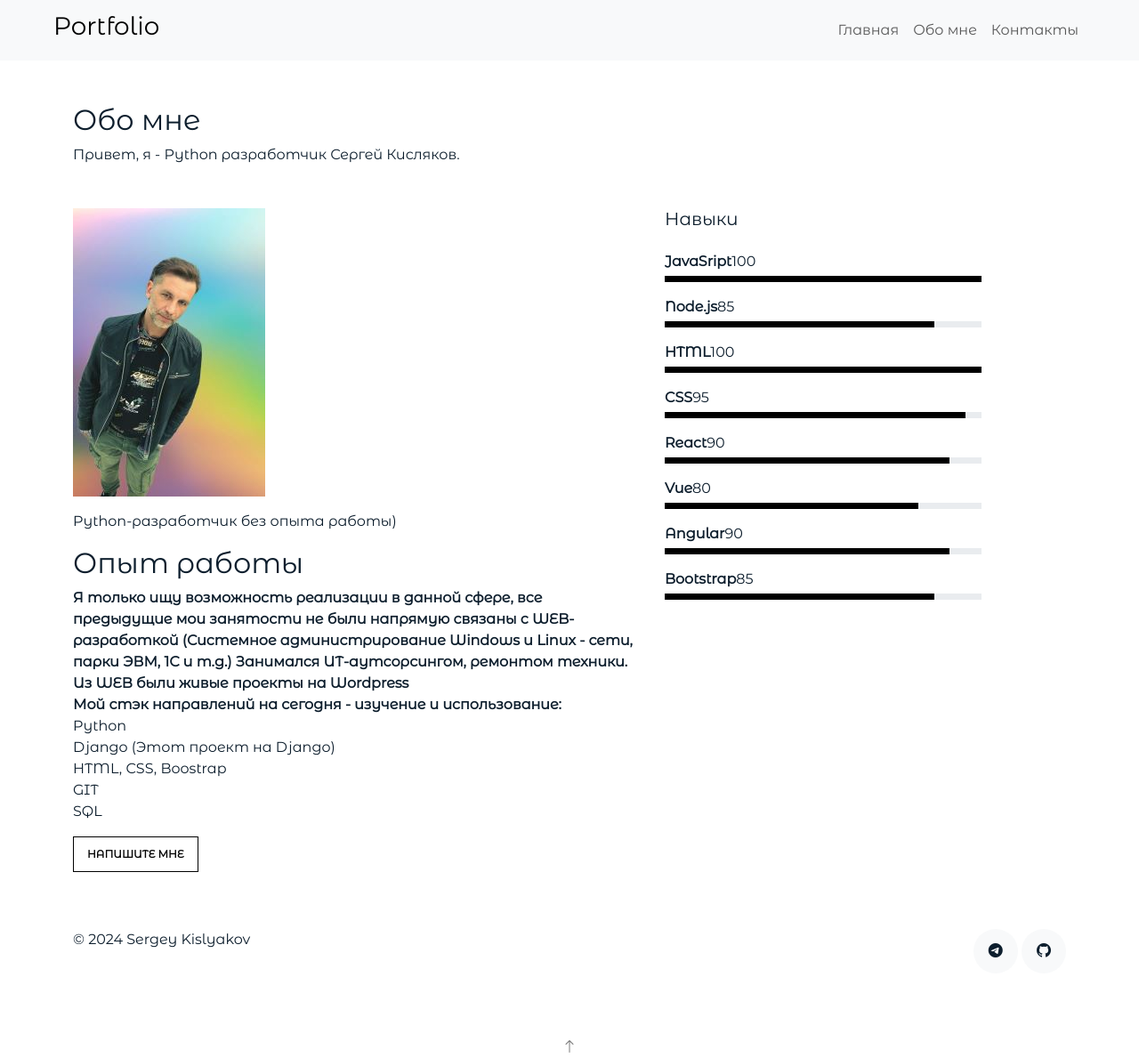
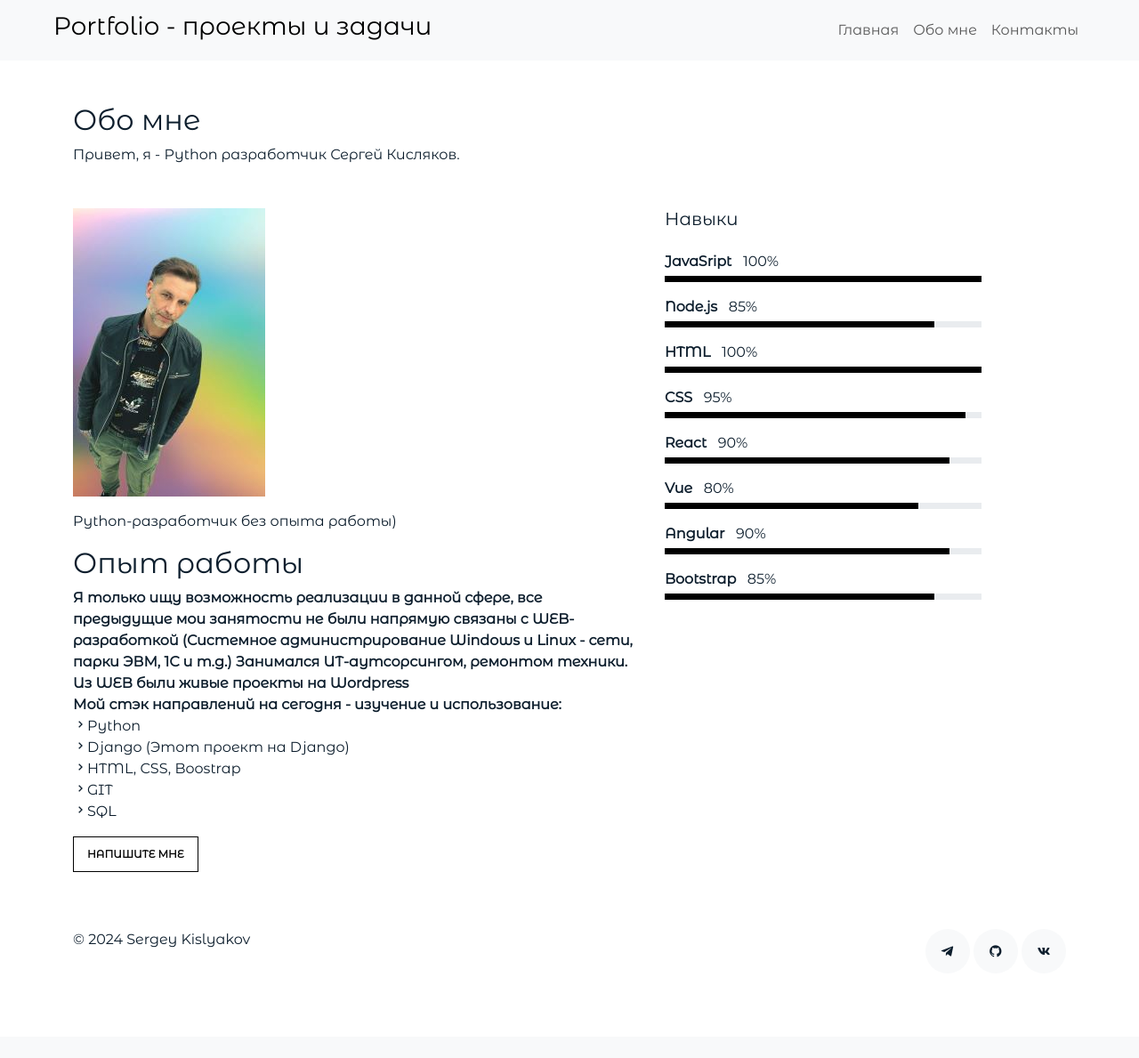
Before and after one commit to kislyakov84/my_portfolio, a Django app: page /about/ in a window 1280 px wide. Shown: the whole page at 89% size. After the commit the page ends 1076 px from the top, so only its background shows below. Run offline with Django 5.2, Linux system fonts and the light colour scheme; data comes from the database, SQL or seed files in the repository; both versions use the stored data as it was after the commit; some libraries are stand-ins or nearby versions.

Commit message:
fixing design bugs in html and css files

```diff
--- a/my_portfolio/urls.py
+++ b/my_portfolio/urls.py
@@ -10,3 +10,5 @@
     path('contact/', contact, name='contact'),
     path('work/<slug:slug>/', work_detail, name='work_detail')
 ] + static(settings.MEDIA_URL, document_root=settings.MEDIA_ROOT)
+
+urlpatterns += static(settings.STATIC_URL, document_root=settings.STATIC_ROOT)
--- a/portfolio/views.py
+++ b/portfolio/views.py
@@ -47,4 +47,4 @@
         'testimonies': testimonies,
     }
 
-    return  render(request, 'work_detail.html', context)
+    return render(request, 'work_detail.html', context)
--- a/static/css/style.css
+++ b/static/css/style.css
@@ -167,6 +167,7 @@
   background: #000;
 }
 
+/*
 .testimonial-wrap {
   padding: 50px 50px 80px 50px;
   background: #eceff2;
@@ -203,6 +204,7 @@
 .testimonials-slider .swiper-pagination .swiper-pagination-bullet-active {
   background-color: rgba(13, 30, 45, 0.6);
 }
+*/
 
 .sticky-content {
   position: sticky;
--- a/templates/about.html
+++ b/templates/about.html
@@ -13,17 +13,17 @@
             <div class="col-md-4 ml-auto order-2" data-aos="fade-up">
                 <h3 class="h3 mb-4">Навыки</h3>
                 <ul class="list-unstyled">
-                    {% for skill in author.skills.all %}
+                {% for skill in author.skills.all %}
                     <li class="mb-3">
                         <div class="d-flex mb-1">
-                            <strong>{{ skill.name }}</strong>
-                            <span class="ml-auto">{{ skill.level }}</span>
+                             <strong>{{ skill.name }}</strong>&nbsp;&nbsp;&nbsp;
+                             <span class="ml-auto">{{ skill.level }}%</span>
                         </div>
                         <div class="progress custom-progress">
                             <div class="progress-bar" role="progressbar" style="width: {{ skill.level }}%" aria-valuenow="{{ skill.level }}" aria-valuemin="0" aria-valuemax="100"></div>
                         </div>
                     </li>
-                    {% endfor %}
+                {% endfor %}
                 </ul>
             </div>
             <div class="col-md-7 mb-md-0" data-aos="fade-up">
--- a/templates/base.html
+++ b/templates/base.html
@@ -12,22 +12,19 @@
     <link rel="preconnect" href="https://fonts.gstatic.com" crossorigin>
     <link rel="stylesheet" href="https://fonts.googleapis.com/css2?family=Montserrat+Alternates&display=swap">
     <link href="{% static 'css/bootstrap.min.css' %}" rel="stylesheet">
-    <link href="https://cdn.jsdelivr.net/npm/bootstrap-icons@1.10.5/font/bootstrap-icons.css" rel="stylesheet">
+    <link href='https://unpkg.com/boxicons@2.1.4/css/boxicons.min.css' rel='stylesheet'>
+    <link href="{% static 'css/swiper-bundle.min.css' %}" rel="stylesheet">
     <link href="{% static 'css/style.css' %}" rel="stylesheet">
-    <link href="{% static 'css/swiper-bundle.min.css' %}" rel="stylesheet">
-    <script src="{% static 'js/bootstrap.bundle.min.js' %}"></script>
-    <script src="{% static 'js/aos.js' %}"></script>
-    <script src="{% static 'js/isotope.pkgd.min.js' %}"></script>
-    <script src="{% static 'js/swiper-bundle.min.js' %}"></script>
-    <script src="{% static 'js/main.js' %}"></script>
+    <link href="{% static 'css/aos.css' %}" rel="stylesheet">
+
 </head>
     <body>
-    <nav class="navbar navbar-expand-lg navbar-light bg-light">
+        <nav class="navbar navbar-header navbar-expand-lg navbar-light bg-light">
             <div class="container-fluid">
                 <a class="navbar-brand ms-5" href="{% url 'index' %}">
-                <h3>Portfolio</h3>
+                    <h3>Portfolio - проекты и задачи</h3>
                 </a>
-            <button class="navbar-toggler" type="button" data-bs-toole="collapse" data-bs-target="#navbarNav" aria-controls="navbarNav" aria-expanded="false" aria-label="Toggle navigation">
+                <button class="navbar-toggler" type="button" data-bs-toggle="collapse" data-bs-target="#navbarNav" aria-controls="navbarNav" aria-expanded="false" aria-label="Toggle navigation">
                     <span class="navbar-toggler-icon"></span>
                 </button>
                 <div class="collapse navbar-collapse" id="navbarNav">
@@ -54,7 +51,9 @@
             </div>
             {% endfor %}
             {% endif %}
-        {% block content %}{% endblock content %}
+            {% block content %}
+
+            {% endblock content %}
         </main>
         <footer class="footer" role="contentinfo">
             <div class="container">
@@ -63,14 +62,19 @@
                         <p class="mb-1">&copy; {% now "Y" %} Sergey Kislyakov</p>
                     </div>
                     <div class="col-sm-6 social text-md-end">
-                    <a href="https://t.me/kislyakow"><span class="bi bi-telegram"></span></a>
-                    <a href="https://github.com/kislyakov84"><span class="bi bi-github"></span></a>
+                        <a href="https://t.me/kislyakow"><span class="bx bxl-telegram"></span></a>
+                        <a href="https://github.com/kislyakov84"><span class="bx bxl-github"></span></a>
+                        <a href="https://vk.com/skislyakov84"><span class="bx bxl-vk"></span></a>
+                        <!--a href="https://github.com/kislyakov84"><span class="bx bxl-github"></span></a -->
                     </div>
                 </div>
             </div>
         </footer>
-<a href="#" class="back-to-top d-flex align-items-center justify-content-center">
-    <i class="bi bi-arrow-up"></i>
-</a>
+        <!--a href="#" class="back-to-top d-flex align-items-center justify-content-center"><i class="bi bi-arrow-up"></i></a-->
+        <script src="{% static 'js/aos.js' %}"></script>
+        <script src="{% static 'js/bootstrap.bundle.min.js' %}"></script>
+        <script src="{% static 'js/isotope.pkgd.min.js' %}"></script>
+        <script src="{% static 'js/swiper-bundle.min.js' %}"></script>
+        <script src="{% static 'js/main.js' %}"></script>
     </body>
 </html>
--- a/templates/work_detail.html
+++ b/templates/work_detail.html
@@ -35,7 +35,7 @@
             </div>
         </div>
     </section>
-    <section class="section pt-0">
+    <!--section class="section pt-0">
         <div class="container">
             <div class="testimonials-slider swiper" data-aos="fade-up" data-aos-delay="100">
                 <div class="swiper-wrapper">
@@ -54,5 +54,5 @@
                 <div class="swiper-pagination"></div>
             </div>
         </div>
-    </section>
+    </section-->
 {% endblock content %}
```
Also changed, not shown: templates/index.html (+45 -1 lines), db.sqlite3, static/css/-bootstrap-icons-.css (renamed from static/css/bootstrap-icons.css), 2 other files. Lines whose indentation alone changed are shown as unchanged.
